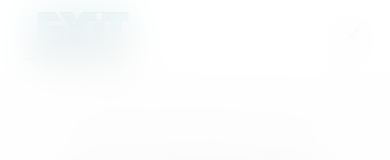
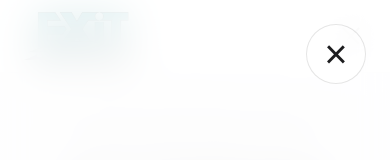
Before and after one commit to Raphael-lemire/raphael-website, a React (Vite) app: page / in a window 390 px wide. Both pictures are taken after a click on the button "Menu". Shown: the top 160 px of the page. Built offline with nearby package versions, Linux system fonts and the light colour scheme.

Commit message:
UX: Added explicit close button to mobile menu

```diff
--- a/src/pages/Home.css
+++ b/src/pages/Home.css
@@ -900,6 +900,33 @@
     visibility: visible;
 }
 
+.mobile-menu-close {
+    position: absolute;
+    top: 24px;
+    right: 24px;
+    background: rgba(255, 255, 255, 0.2);
+    border: 1px solid rgba(0, 0, 0, 0.1);
+    width: 60px;
+    height: 60px;
+    border-radius: 50%;
+    display: flex;
+    align-items: center;
+    justify-content: center;
+    font-size: 2.5rem;
+    font-weight: 200;
+    color: var(--text-primary);
+    cursor: pointer;
+    z-index: 1060;
+    transition: all 0.2s ease;
+    padding: 0;
+    line-height: 1;
+}
+
+.mobile-menu-close:hover {
+    background: rgba(255, 255, 255, 0.4);
+    transform: scale(1.05);
+}
+
 .mobile-nav {
     display: flex;
     flex-direction: column;
--- a/src/pages/Home.jsx
+++ b/src/pages/Home.jsx
@@ -55,6 +55,9 @@
 
             {/* Mobile Menu Overlay */}
             <div className={`mobile-menu-overlay ${isMenuOpen ? 'is-open' : ''}`} onClick={closeMenu}>
+                <button className="mobile-menu-close" onClick={closeMenu} aria-label="Close Menu">
+                    &times;
+                </button>
                 <nav className="mobile-nav" onClick={e => e.stopPropagation()}>
                     <a href="#browse" onClick={closeMenu}>Find a Home</a>
                     <a href="#approach" onClick={closeMenu}>Strategy</a>
```
